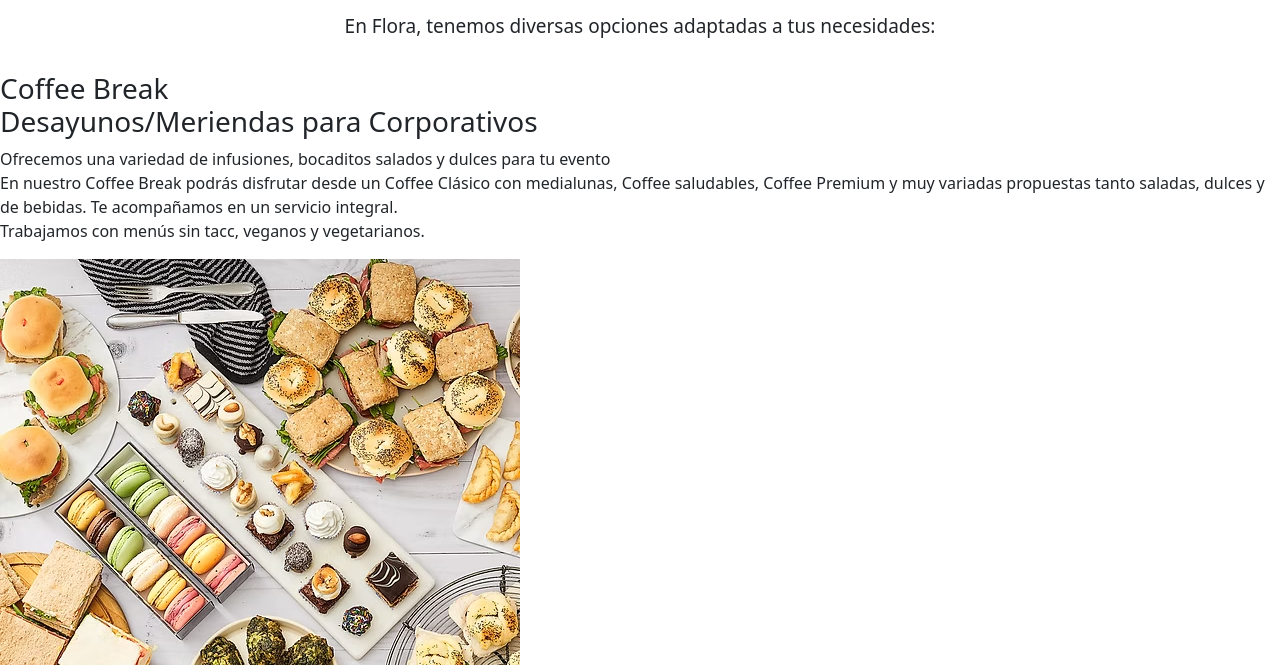
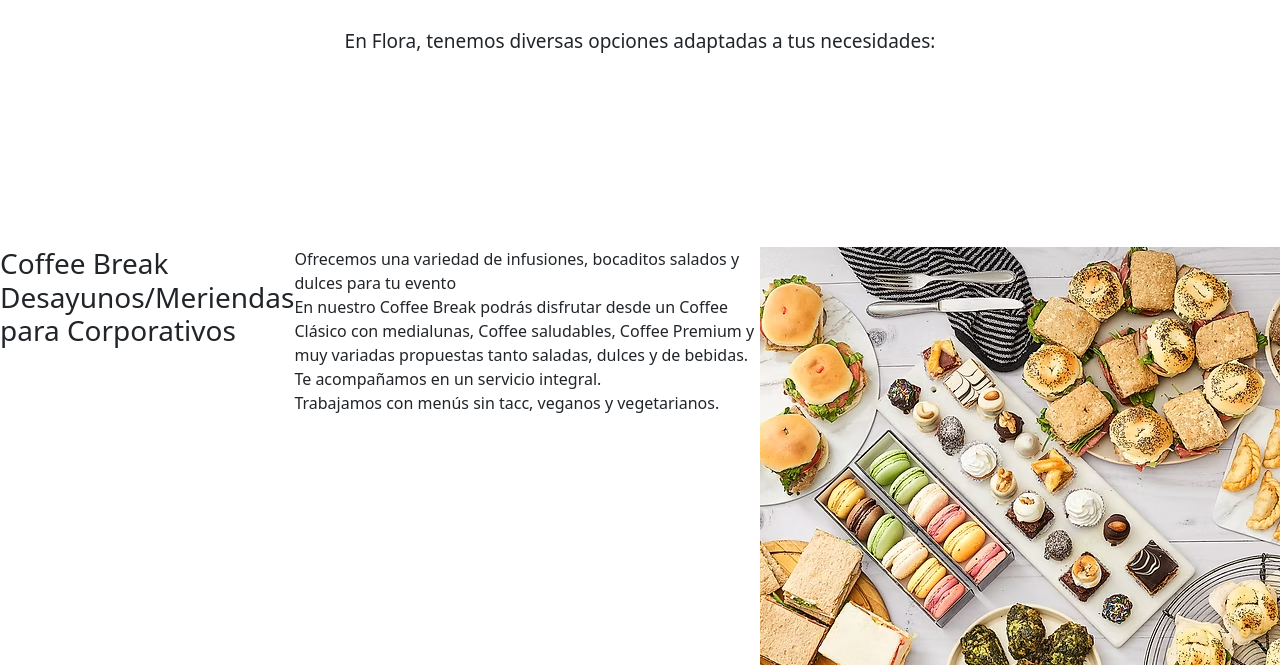
Before and after one commit to GustavoPirela21/Florapasteleria-coder, a website: page index.html in a window 1280 px wide. Shown: the part 855-1520 px from the top of the page. Drawn offline with nearby package versions, Linux system fonts and the light colour scheme.

Commit message:
estilos redefinidos

```diff
--- a/index.html
+++ b/index.html
@@ -4,7 +4,7 @@
 <head>
     <meta charset="UTF-8">
     <meta name="viewport" content="width=device-width, initial-scale=1.0">
-    <link rel="stylesheet" href="./css/styles.css">
+    <link rel="stylesheet" href="./css/estilos.css">
     <link rel="preconnect" href="https://fonts.googleapis.com">
     <link rel="preconnect" href="https://fonts.gstatic.com" crossorigin>
     <link href="https://cdn.jsdelivr.net/npm/bootstrap@5.3.6/dist/css/bootstrap.min.css" rel="stylesheet"
@@ -77,20 +77,24 @@
                 <p>En Flora, tenemos diversas opciones adaptadas a tus necesidades:
                 </p>
             </div>
-            <div class="eventos">
+        </section>
+        <section class="eventos">
             <div class="eventos-corporativos">
                 <h3>Coffee Break <br>
                     Desayunos/Meriendas para Corporativos</h3>
                 <p>Ofrecemos una variedad de infusiones, bocaditos salados y dulces para tu evento<br>En nuestro
                     Coffee Break podrás disfrutar desde un Coffee Clásico con medialunas, Coffee saludables, Coffee
-                        Premium y muy variadas propuestas tanto saladas, dulces y de bebidas. Te acompañamos en un servicio integral.<br>
+                    Premium y muy variadas propuestas tanto saladas, dulces y de bebidas. Te acompañamos en un servicio
+                    integral.<br>
                     Trabajamos con menús sin tacc, veganos y vegetarianos. </p>
                 <img src="./images/eventos-empresarialesimg.avif" alt="mesa de desayuno" class="img_corporativo">
+            </div>
             <div class="eventos-box">
+                <img src="./images/comprar-mesa-dulce-boda-rojo-bla.jpg" alt="mesa dulce Cumpleanos">
                 <h3>Desayunos/Meriendas en BOX</h3>
                 <p>Se entrega la comida lista en box con instrucciones y servilletas.<br>
                     Ideal para corporativos u ocasiones especiales. </p>
-                        <img src="./images/comprar-mesa-dulce-boda-rojo-bla.jpg" alt="mesa dulce Cumpleanos">
+
             </div>
             <div class="eventos-mesadulce">
                 <h3>Mesa Dulce <br>
@@ -99,14 +103,17 @@
                     Una mesa dulce llena de infinitas variedades para hacer un cumpleaños inolvidable<br>
                     Bocaditos irresistibles, jugos naturales y mucho más.
                 </p>
+            </div>
             <div class="eventos-foodtruck">
                 <h3>Foodtruck Sessions <br>
                     Una Propuesta Integral y única</h3>
                 <p>
                     Hacé de tu evento algo completamente único con nuestro Foodtruck a tu disposición. <br>
-                            Variedad de tortas, dulces, sandwiches, café, licuados y milshakes. Todo con acompañado de un servicio de excelencia.
+                    Variedad de tortas, dulces, sandwiches, café, licuados y milshakes. Todo con acompañado de un
+                    servicio de excelencia.
                 </p>
             </div>
+        </section>
 
     </main>
     <div class="whatsapp">
--- a/scss/estilos.scss
+++ b/scss/estilos.scss
@@ -53,27 +53,23 @@
         }
     }
 }
-    .eventos {
+
+.eventos{
+    .eventos-corporativos{
         display: flex;
-        justify-content: space-evenly;
-        background-color: white;
-
-        div {
-            text-align: center;
-            margin: 20px;
-
-            h3 {
-                color: rgb(12, 12, 12);
-                font-size: 28px;
-            }
-
-            img {
-                height: 500px;
-                width: 500px;
-                border: solid 1px white;
-            }
+        h3{
+        p{
+        img{
+        }
+        }
         }
     }
+    .eventos-box{
+        display: flex;
+    }
+        }
+
+
 
 
 .whatsapp {
```
Also changed, not shown: css/estilos.css, 1 other file. Lines whose indentation alone changed are shown as unchanged.
